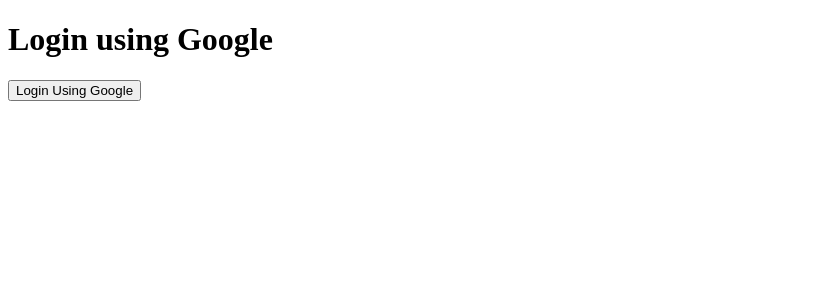
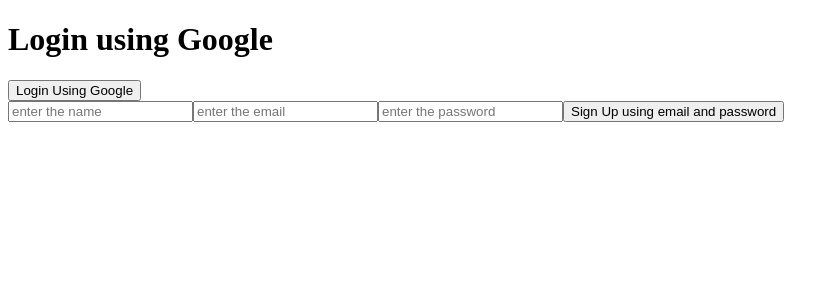
Before and after one commit to Priyanga-Developer/CRUD_Task_DataPlant, a React (Vite) app: page / in a window 1280 px wide. Shown: the top 300 px of the page, without its empty margins (0-839 px from the left). Built offline with nearby package versions, Linux system fonts and the light colour scheme; no server answers.

Commit message:
firebase signup

```diff
--- a/src/App.jsx
+++ b/src/App.jsx
@@ -1,4 +1,4 @@
-import { useContext } from 'react';
+import { useContext, useEffect, useState } from 'react';
 
 // import ClassComp from './Class'
 // import ErrorBoundary from './ErrorBoundary'
@@ -77,7 +77,7 @@
 import Post from "./RouterComponents/Post";
 import Missing from './RouterComponents/Missing';
 import { auth ,provider} from "./firebase/firebaseconfig";
-import { signInWithPopup } from "firebase/auth"
+import { onAuthStateChanged, signInWithPopup ,createUserWithEmailAndPassword, updateProfile} from "firebase/auth"
 
 const App = () => {
 //  const {count,handleOnclick}=useContext(DataContext)
@@ -86,6 +86,10 @@
 //    console.log("useEffect");
 // },[])
 // console.log("function2");
+const [user,setUser]=useState("");
+const [email,setEmail] =useState("");
+const [password,setPassword]=useState("");
+const [name,setName]=useState("");
 
 const handleGoogleLogin=async()=>{
   try {
@@ -97,6 +101,26 @@
      console.log(error.message);
   }
 }
+useEffect(()=>{
+  const subscribe= onAuthStateChanged(auth,(currentUser)=>{
+    setUser(currentUser)
+  })
+  return ()=>subscribe()
+},[])
+
+const handleSignUp=async()=>{
+  try {
+    const results=await createUserWithEmailAndPassword(auth,email,password);
+    const userProfile=results.user;
+    await updateProfile(userProfile,{displayName:name})
+    console.log(userProfile);
+
+  } catch (error) {
+    console.log(error.message);
+  }
+
+}
+
   return (
     <div>
       {/* <h1>{count}</h1>
@@ -122,6 +146,12 @@
       </Routes> */}
       <h1>Login using Google</h1>
       <button type='button' onClick={()=>handleGoogleLogin()}>Login Using Google</button>
+      <form action="" onSubmit={(e)=>e.preventDefault()}>
+        <input type="text" placeholder='enter the name' value={name} onChange={(e)=>setName(e.target.value)}/>
+        <input type="email" placeholder='enter the email'  value={email} onChange={(e)=>setEmail(e.target.value)}/>
+        <input type="password" placeholder='enter the password'  value={password} onChange={(e)=>setPassword(e.target.value)} />
+        <button type='button' onClick={()=>handleSignUp()}> Sign Up using email and password </button>
+      </form>
     </div>
   )
 }
```
